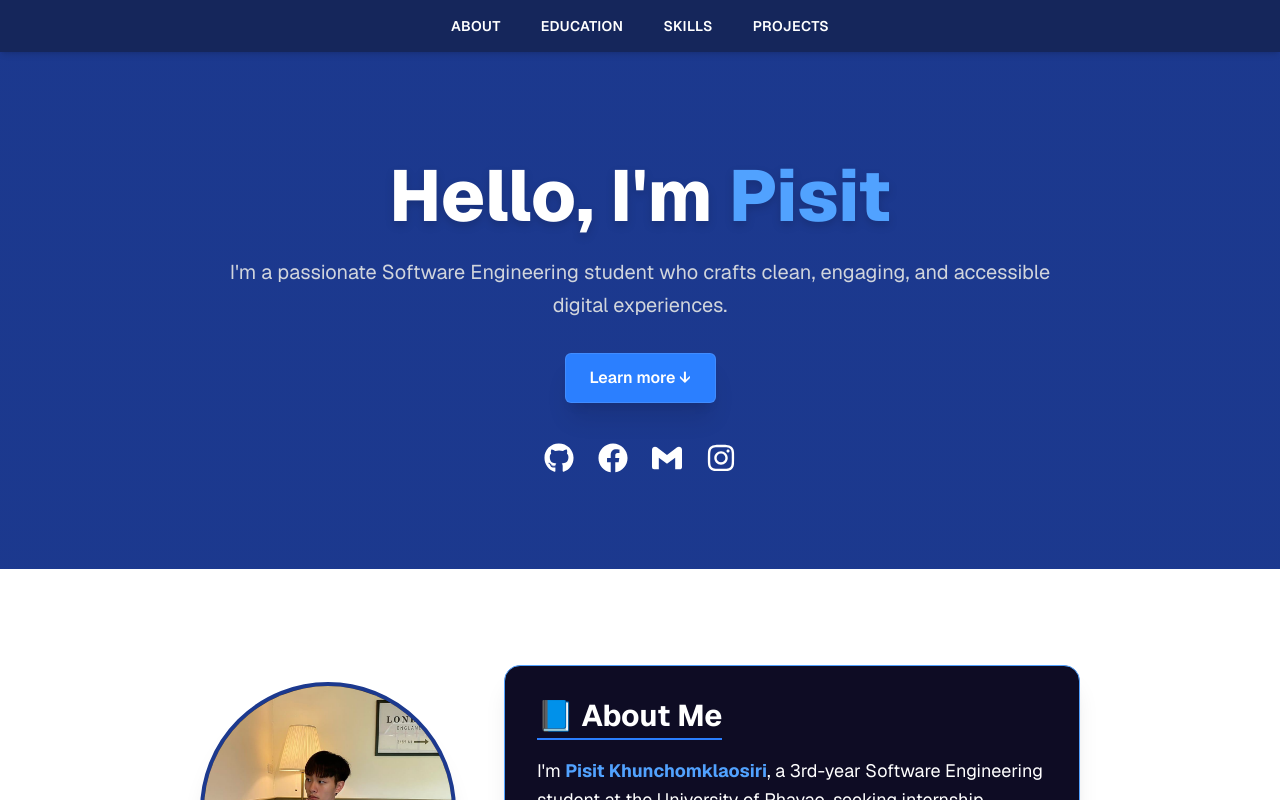
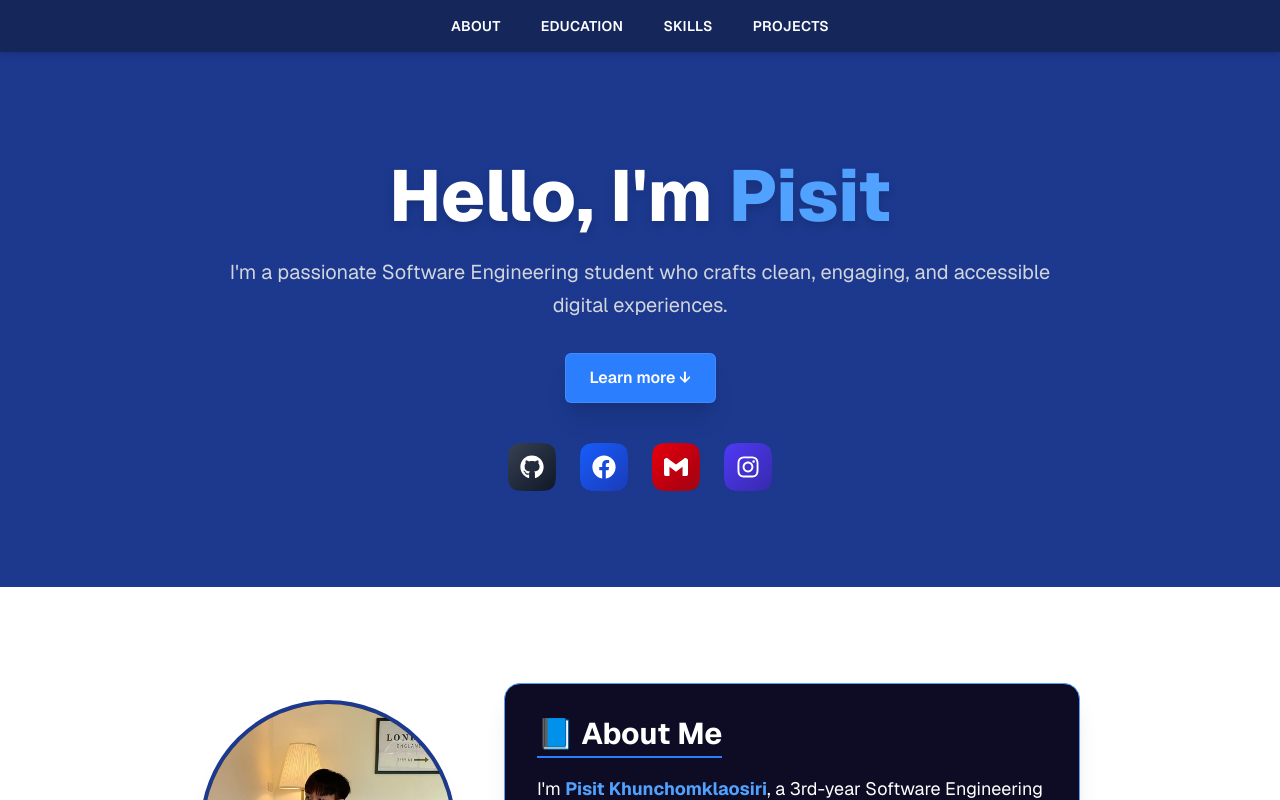
Before and after one commit to pskjksr/cv-pisit, a Next.js app: page / in a window 1280 px wide. Shown: the top 800 px of the page. Built offline with nearby package versions, Linux system fonts and the light colour scheme.

Commit message:
Refactor social media icons section for improved structure and styling

```diff
--- a/src/app/page.js
+++ b/src/app/page.js
@@ -76,31 +76,53 @@ export default function Home() {
         >
           Learn more ↓
         </a>
-        <div className="flex justify-center gap-6 mt-10 text-3xl">
-          <a href="https://github.com/pskjksr" target="_blank" rel="noreferrer">
-            <FaGithub className="hover:text-blue-400 transition hover:-translate-y-1" />
-          </a>
-          <a
-            href="https://www.facebook.com/pisit.kunjomkawsiri/"
-            target="_blank"
-            rel="noreferrer"
-          >
-            <FaFacebook className="hover:text-blue-400 transition hover:-translate-y-1" />
-          </a>
-          <a
-            href="https://mail.google.com/mail/u/2/#inbox"
-            target="_blank"
-            rel="noreferrer"
-          >
-            <SiGmail className="hover:text-blue-400 transition hover:-translate-y-1" />
-          </a>
-          <a
-            href="https://www.instagram.com/pisittatt_frd/"
-            target="_blank"
-            rel="noreferrer"
-          >
-            <FaInstagram className="hover:text-blue-400 transition hover:-translate-y-1" />
-          </a>
+        <svg width="0" height="0" style={{ position: "absolute" }}>
+          <defs>
+            <clipPath id="squircleClip" clipPathUnits="objectBoundingBox">
+              <path d="M 0,0.5 C 0,0 0,0 0.5,0 S 1,0 1,0.5 1,1 0.5,1 0,1 0,0.5" />
+            </clipPath>
+          </defs>
+        </svg>
+
+        {/* Social Icons */}
+        <div className="flex justify-center gap-6 mt-10">
+          {[
+            {
+              icon: <FaGithub className="h-6 w-6 text-white" />,
+              link: "https://github.com/pskjksr",
+              color: "from-gray-700 to-gray-900 border-gray-600/50",
+            },
+            {
+              icon: <FaFacebook className="h-6 w-6 text-white" />,
+              link: "https://www.facebook.com/pisit.kunjomkawsiri/",
+              color: "from-blue-600 to-blue-800 border-blue-500/50",
+            },
+            {
+              icon: <SiGmail className="h-6 w-6 text-white" />,
+              link: "https://mail.google.com/mail/u/2/#inbox",
+              color: "from-red-600 to-red-800 border-red-500/50",
+            },
+            {
+              icon: <FaInstagram className="h-6 w-6 text-white" />,
+              link: "https://www.instagram.com/pisittatt_frd/",
+              color: "from-indigo-600 to-indigo-800 border-indigo-500/50",
+            },
+          ].map((item, index) => (
+            <a
+              key={index}
+              href={item.link}
+              target="_blank"
+              rel="noreferrer"
+              className="relative"
+            >
+              <div
+                style={{ clipPath: "url(#squircleClip)" }}
+                className={`w-12 h-12 bg-gradient-to-br ${item.color} rounded-xl flex items-center justify-center shadow-md cursor-pointer transition-transform duration-300 ease-out transform hover:scale-110 hover:-translate-y-1 hover:shadow-lg`}
+              >
+                {item.icon}
+              </div>
+            </a>
+          ))}
         </div>
       </section>
 
```
